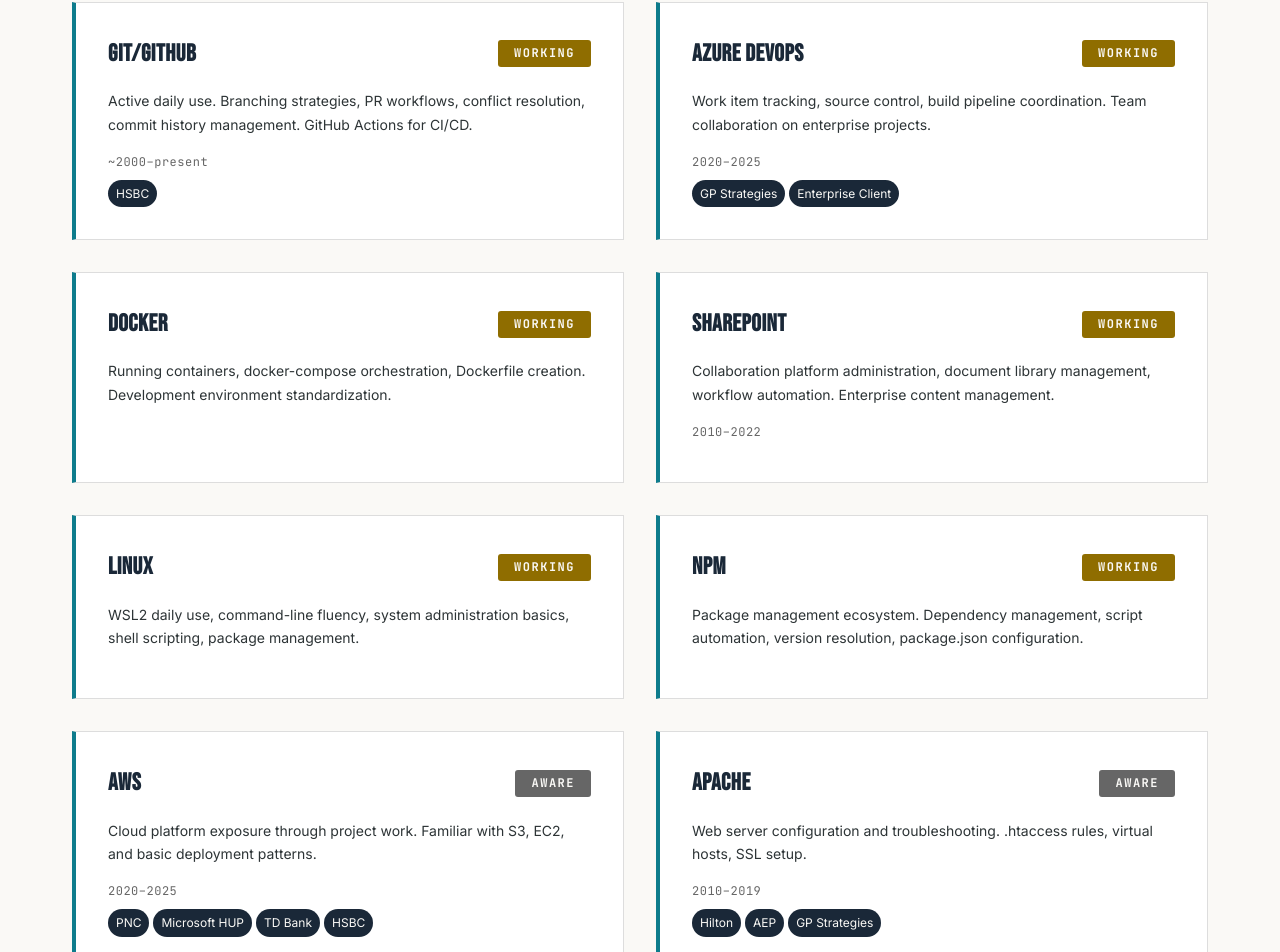
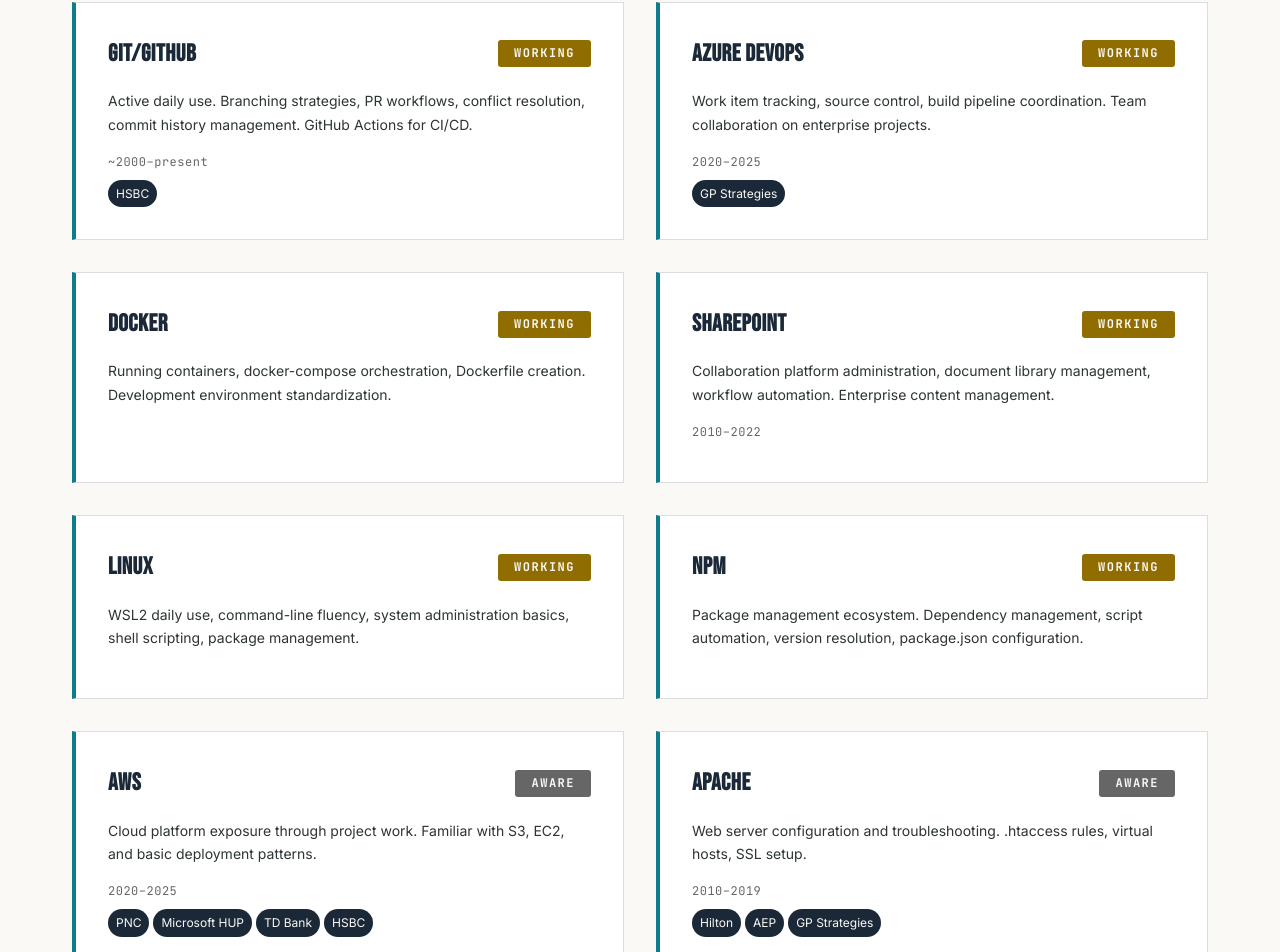
Before and after one commit to novakda/pattern158-vue, a Vue app: page /technologies in a window 1280 px wide. Shown: the part 4871-5823 px from the top of the page. Built offline with nearby package versions, Linux system fonts and the light colour scheme.

Commit message:
fix(01-02): remove Enterprise Client tag from Azure DevOps — GP Strategies internal VCS

```diff
--- a/src/data/technologies.ts
+++ b/src/data/technologies.ts
@@ -268,7 +268,6 @@ export const technologies: TechCategory[] = [
         dateRange: '2020–2025',
         tags: [
           { label: 'GP Strategies', title: 'GP Strategies Corporation' },
-          { label: 'Enterprise Client', title: 'Enterprise Client (Confidential)' },
         ],
       },
       {
```
